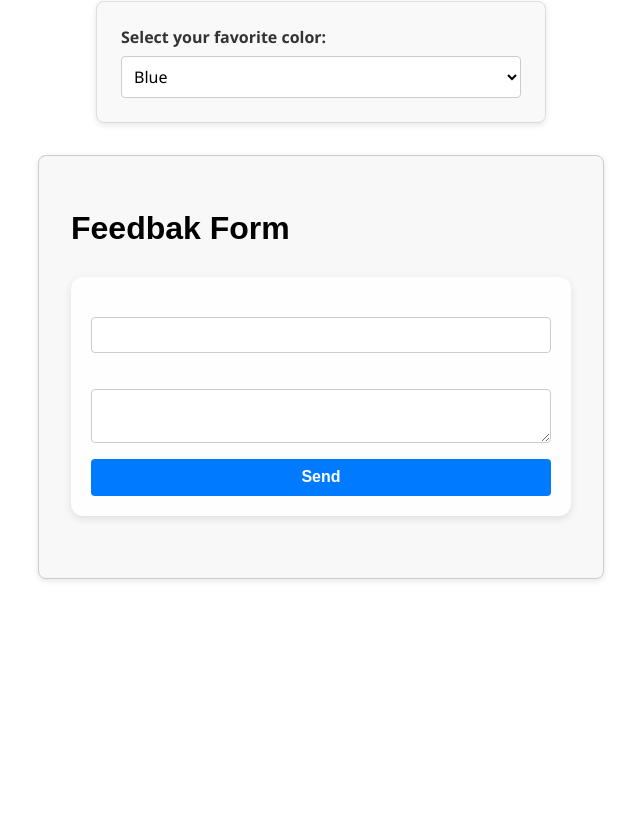
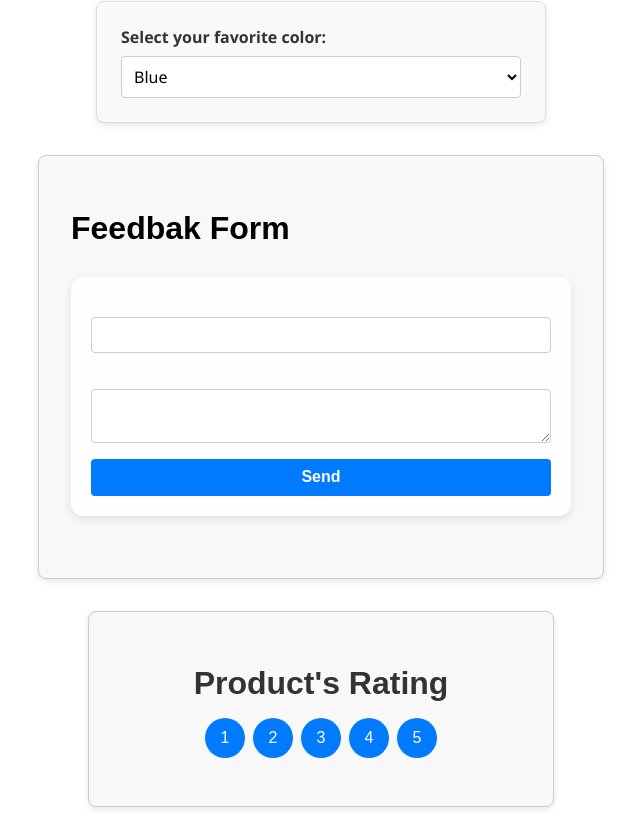
Before and after one commit to Fernando-Herrero/react-form-first, a React (Vite) app: page / in a window 1280 px wide. Shown: the part 1524-2363 px from the top of the page, without its empty margins (319-959 px from the left). Before the commit the page ends 2135 px from the top, so only its background shows below. Built offline with nearby package versions, Linux system fonts and the light colour scheme.

Commit message:
feat(RatingForm): create Rating Form component

```diff
--- a/src/App.jsx
+++ b/src/App.jsx
@@ -6,6 +6,7 @@ import { FavoriteColorForm } from "./components/FavoriteColorForm/FavoriteColorF
 import { FeedbacForm } from "./components/FeedbackForm/FeedbackForm";
 import { LoginForm } from "./components/LoginForm/LoginForm";
 import { NameGreetingForm } from "./components/NameGreetingForm/NameGreetingForm";
+import { RatingForm } from "./components/RatingForm/RatingForm";
 
 function App() {
 	return (
@@ -17,6 +18,7 @@ function App() {
 			<LoginForm />
 			<FavoriteColorForm />
 			<FeedbacForm />
+			<RatingForm />
 		</>
 	);
 }
--- a/src/components/FeedbackForm/FeedbackForm.jsx
+++ b/src/components/FeedbackForm/FeedbackForm.jsx
@@ -26,6 +26,7 @@ export const FeedbacForm = () => {
 	};
 
 	const handleFinalSubmitted = () => {
+		alert("Form sent succesfully!");
 		setForm({ ...INITIAL_FORM_STATE, succes: true });
 		console.log(form);
 	};
--- /dev/null
+++ b/src/components/RatingForm/RatingForm.css
@@ -0,0 +1,51 @@
+.rating-form {
+	padding: 2rem;
+	max-width: 400px;
+	margin: 2rem auto;
+	border: 1px solid #ccc;
+	border-radius: 8px;
+	background-color: #f8f8f8;
+	box-shadow: 0 2px 6px rgba(0, 0, 0, 0.1);
+	text-align: center;
+	font-family: Arial, sans-serif;
+}
+
+.rating-form h1 {
+	margin-bottom: 1rem;
+	color: #333;
+}
+
+.rating-btns {
+	display: flex;
+	justify-content: center;
+	gap: 0.5rem;
+	margin-bottom: 1rem;
+}
+
+/* ✅ Solo usas esta clase para los botones */
+.rating-btn {
+	width: 40px;
+	height: 40px;
+	border: none;
+	border-radius: 50%;
+	background-color: #007bff;
+	color: white;
+	font-size: 1rem;
+	cursor: pointer;
+	transition: background-color 0.3s ease;
+}
+
+.rating-btn:hover {
+	background-color: #0056b3;
+}
+
+.rating-btn.selected {
+	background-color: #28a745; /* verde */
+}
+
+.rating-form span {
+	display: block;
+	font-size: 1.1rem;
+	color: #28a745;
+	font-weight: bold;
+}
--- /dev/null
+++ b/src/components/RatingForm/RatingForm.jsx
@@ -0,0 +1,36 @@
+import { useState } from "react";
+import "./RatingForm.css";
+
+export const RatingForm = () => {
+	const [rating, setRating] = useState(0);
+
+	const buttons = [
+		{ id: 1, value: 1 },
+		{ id: 2, value: 2 },
+		{ id: 3, value: 3 },
+		{ id: 4, value: 4 },
+		{ id: 5, value: 5 },
+	];
+
+	const handleRating = (id) => {
+		setRating(id);
+	};
+
+	return (
+		<div className="rating-form">
+			<h1>Product's Rating</h1>
+			<div className="rating-btns">
+				{buttons.map(({ id, value }) => (
+					<button
+						key={id}
+						onClick={() => handleRating(id)}
+						className={`rating-btn ${rating === id ? "selected" : "none"}`}
+					>
+						{value}
+					</button>
+				))}
+			</div>
+			{rating > 0 && <span>Your ratings product is:{rating}</span>}
+		</div>
+	);
+};
```
